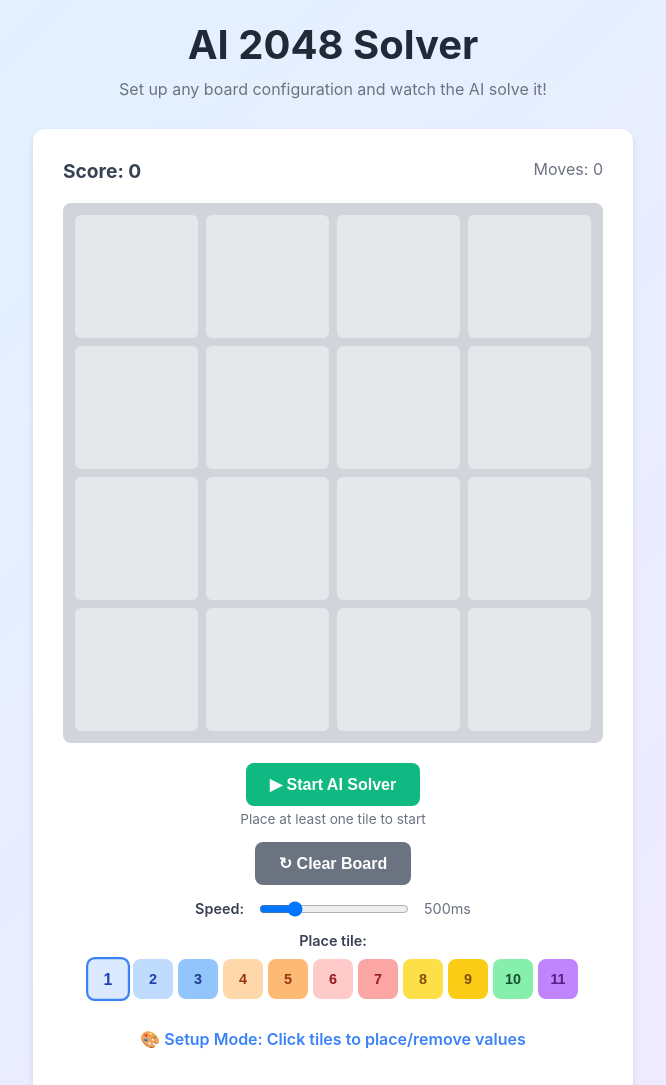
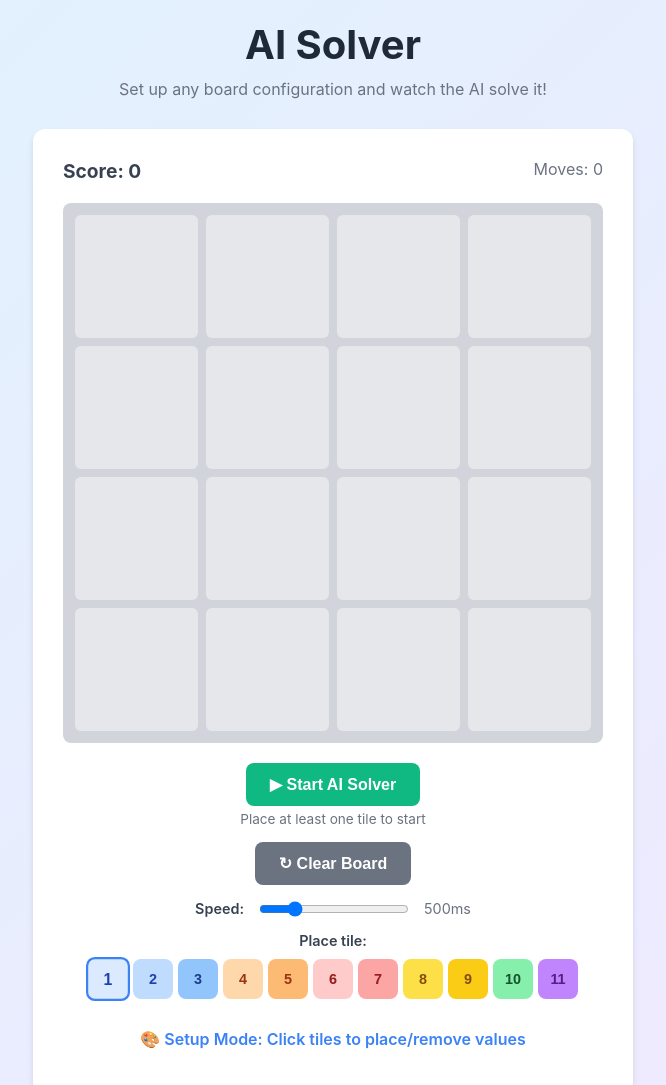
Before and after one commit to sloomy21/my-2048-solver, a plain HTML site: page index.html in a window 1280 px wide. Shown: the top 1085 px of the page, without its empty margins (307-973 px from the left). Drawn offline with Linux system fonts and the light colour scheme.

Commit message:
Change app name

```diff
--- a/index.html
+++ b/index.html
@@ -3,7 +3,7 @@
 <head>
     <meta charset="UTF-8">
     <meta name="viewport" content="width=device-width, initial-scale=1.0">
-    <title>AI 2048 Solver</title>
+    <title>SALMAN</title>
     <style>
         * {
             margin: 0;
@@ -305,7 +305,7 @@
 <body>
     <div class="container">
         <div class="header">
-            <h1>AI 2048 Solver</h1>
+            <h1>AI Solver</h1>
             <p>Set up any board configuration and watch the AI solve it!</p>
         </div>
 
```
